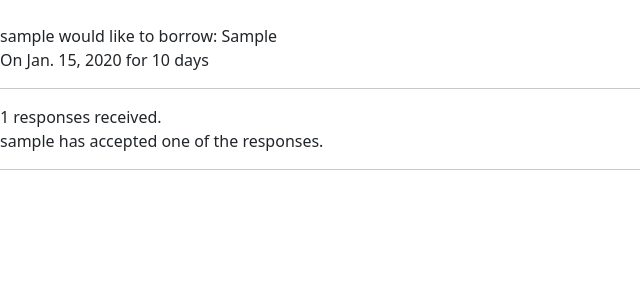
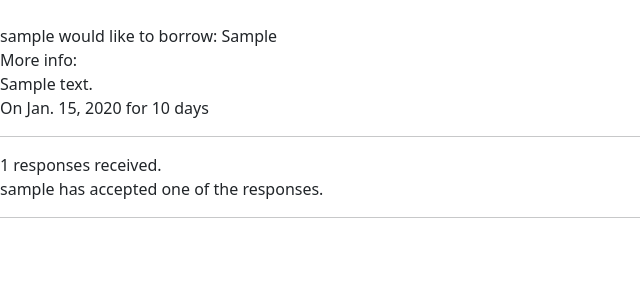
Before and after one commit to SiJiL82/borrow_something, a Django app: a page that uses templates/request_detail.html in a window 1280 px wide. Shown: the part 56-356 px from the top of the page, without its empty margins (0-640 px from the left). Run offline with Django 3.2, Linux system fonts and the light colour scheme; tables that the repository leaves empty hold one stand-in row (values such as "Sample post"); parts of the project's set-up code (start-up, migrations or seed data) failed here and were passed over; some libraries are stand-ins or nearby versions.

Commit message:
Add details text to request details page

```diff
--- a/templates/request_detail.html
+++ b/templates/request_detail.html
@@ -15,6 +15,8 @@
         {{ borrow_request.requester }}
     {% endif %}
     would like to borrow: {{ borrow_request.requested_item }} <br>
+    More info: <br>
+    {{ borrow_request.details }} <br>
     On {{ borrow_request.required_date }} for {{ borrow_request.required_duration }} days <br>
     {% if borrow_request.requester == user and borrow_request.active %}
         <form action="{% url 'cancel_request' borrow_request.slug %}" method="post">
@@ -31,6 +33,7 @@
                 {% if not borrow_request.accepted_response %}
                     <form action="{% url 'accept_response' borrow_request.slug %}" method="post">
                         {% csrf_token %}
+                        {% comment %} {{ request_form | crispy }} {% endcomment %}
                         <button type="submit" class="btn" name="accept_response" value="{{ borrow_response.id }}">Accept response</button>
                     </form>
                 {% endif %}
```
